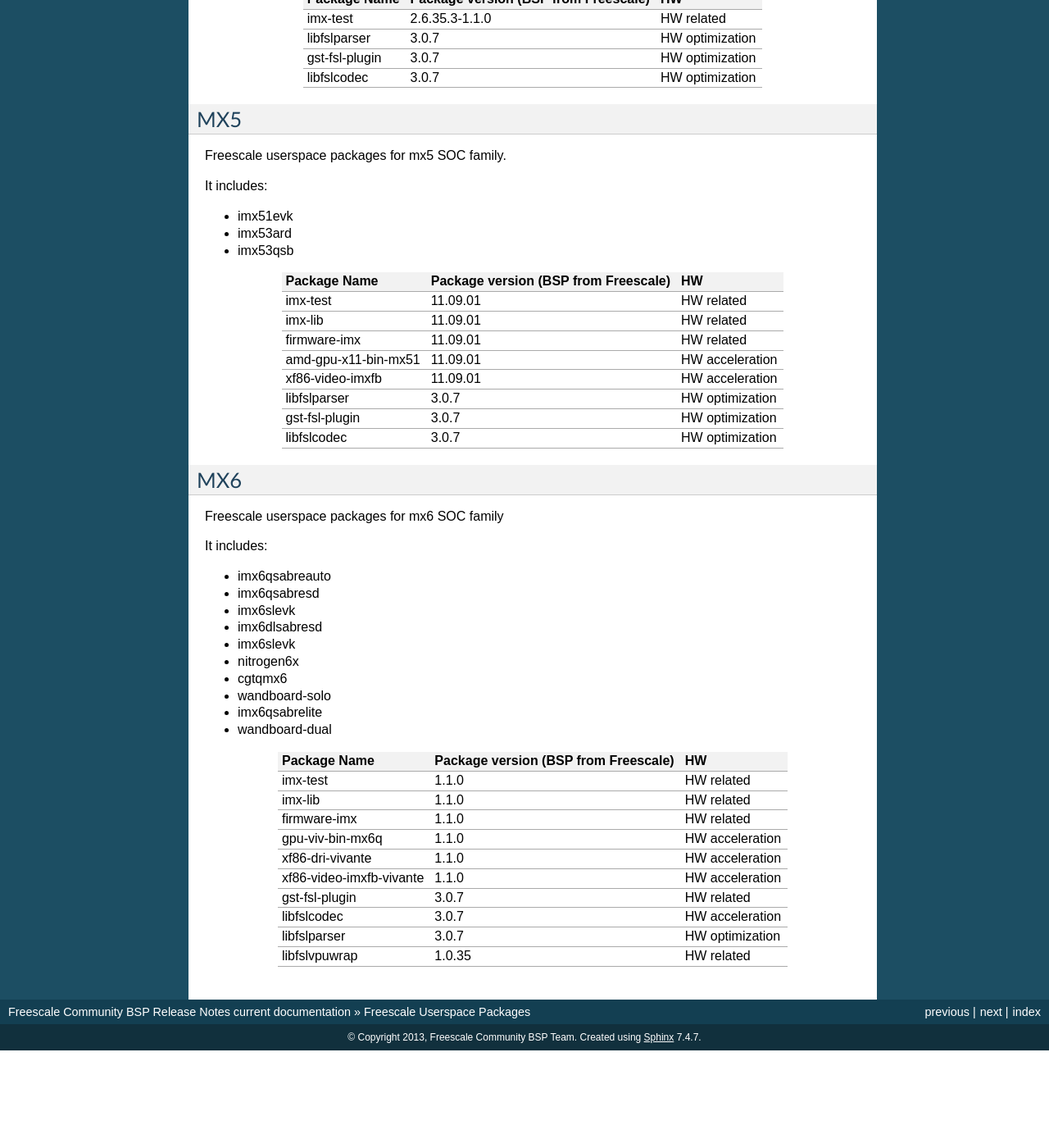
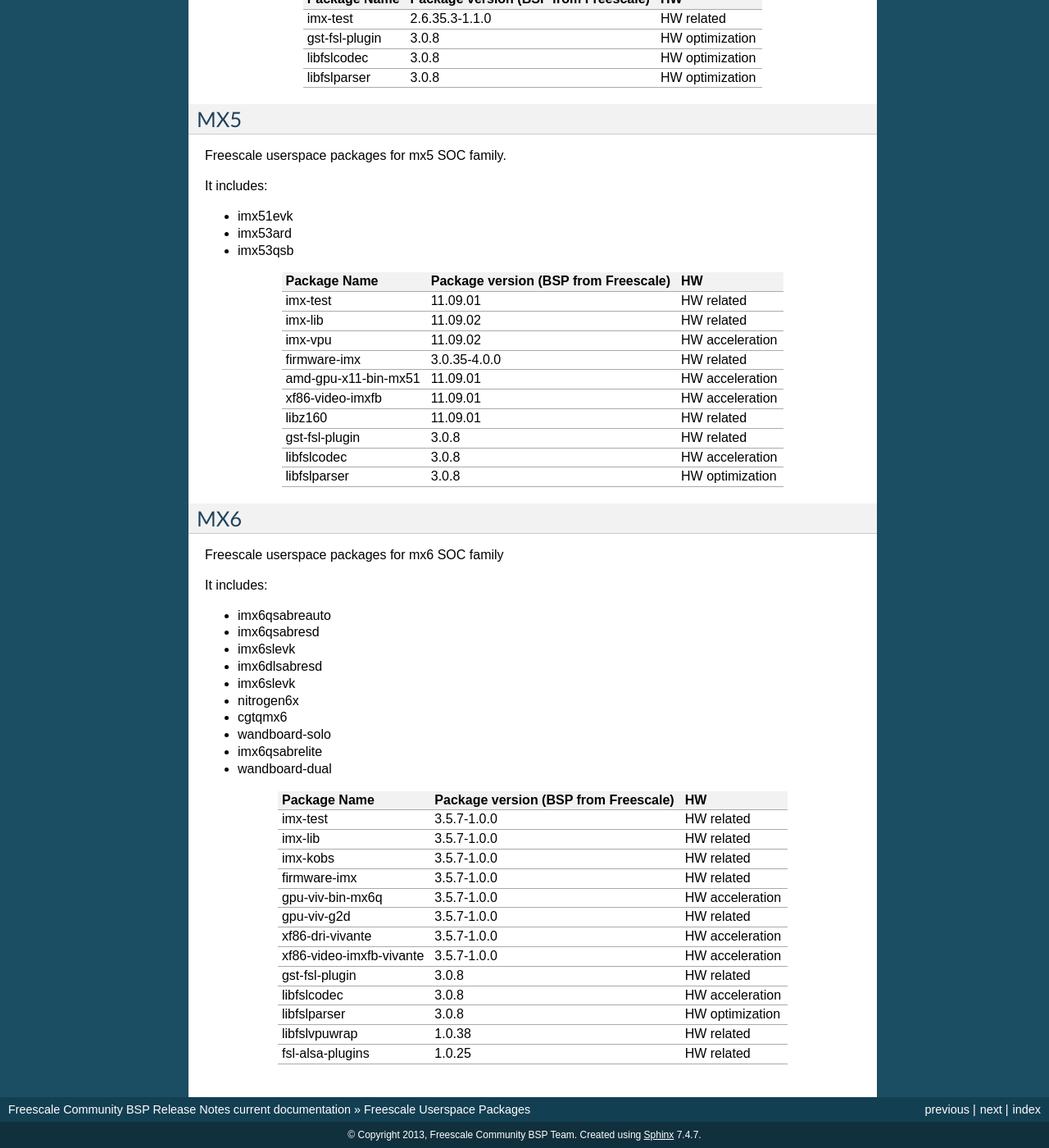
Before and after one commit to Freescale/Documentation, a Sphinx documentation site: the page built from release-notes/source/fsl-userspace-pkg.rst, in a window 1280 px wide and 1400 px high, scrolled down 543 px. Shown: the whole window at 82% size. Built offline with Sphinx 7.4.7, drawn with Linux system fonts in a browser that asks for light colours; before the commit the page ends 1824 px from its top, so only the background shows below that.

Commit message:
fsl-pkg-imx: Update version for user space pkgs
Add variables for MM version.

Signed-off-by: Daiane Angolini <daiane.angolini@freescale.com>

```diff
--- a/release-notes/source/fsl-pkg-imx28.inc
+++ b/release-notes/source/fsl-pkg-imx28.inc
@@ -2,7 +2,7 @@
 Package Name          Package version (BSP from Freescale)     HW
 ================      =====================================    ================
 imx-test              2.6.35.3-1.1.0                           HW related
-libfslparser          3.0.7                                    HW optimization
-gst-fsl-plugin        3.0.7                                    HW optimization
-libfslcodec           3.0.7                                    HW optimization
+gst-fsl-plugin        |mm_version|                             HW optimization
+libfslcodec           |mm_version|                             HW optimization
+libfslparser          |mm_version|                             HW optimization
 ================      =====================================    ================
--- a/release-notes/source/fsl-pkg-imx5.inc
+++ b/release-notes/source/fsl-pkg-imx5.inc
@@ -2,11 +2,13 @@
 Package Name                 Package version (BSP from Freescale)     HW
 ========================     =====================================   ================
 imx-test                     11.09.01                                HW related
-imx-lib                      11.09.01                                HW related
-firmware-imx                 11.09.01                                HW related
+imx-lib                      11.09.02                                HW related
+imx-vpu                      11.09.02                                HW acceleration
+firmware-imx                 3.0.35-4.0.0                            HW related
 amd-gpu-x11-bin-mx51         11.09.01                                HW acceleration
 xf86-video-imxfb             11.09.01                                HW acceleration
-libfslparser                 3.0.7                                   HW optimization
-gst-fsl-plugin               3.0.7                                   HW optimization
-libfslcodec                  3.0.7                                   HW optimization
+libz160                      11.09.01                                HW related
+gst-fsl-plugin               |mm_version|                            HW related
+libfslcodec                  |mm_version|                            HW acceleration
+libfslparser                 |mm_version|                            HW optimization
 ========================     =====================================   ================
--- a/release-notes/source/fsl-pkg-imx6.inc
+++ b/release-notes/source/fsl-pkg-imx6.inc
@@ -1,14 +1,17 @@
 =========================     =====================================   ===============
 Package Name                  Package version (BSP from Freescale)    HW
 =========================     =====================================   ===============
-imx-test                      1.1.0                                   HW related
-imx-lib                       1.1.0                                   HW related
-firmware-imx                  1.1.0                                   HW related
-gpu-viv-bin-mx6q              1.1.0                                   HW acceleration
-xf86-dri-vivante              1.1.0                                   HW acceleration
-xf86-video-imxfb-vivante      1.1.0                                   HW acceleration
-gst-fsl-plugin                3.0.7                                   HW related
-libfslcodec                   3.0.7                                   HW acceleration
-libfslparser                  3.0.7                                   HW optimization
-libfslvpuwrap                 1.0.35                                  HW related
+imx-test                      |latest_bsp_version_mx6|                HW related
+imx-lib                       |latest_bsp_version_mx6|                HW related
+imx-kobs                      |latest_bsp_version_mx6|                HW related
+firmware-imx                  |latest_bsp_version_mx6|                HW related
+gpu-viv-bin-mx6q              |latest_bsp_version_mx6|                HW acceleration
+gpu-viv-g2d                   |latest_bsp_version_mx6|                HW related
+xf86-dri-vivante              |latest_bsp_version_mx6|                HW acceleration
+xf86-video-imxfb-vivante      |latest_bsp_version_mx6|                HW acceleration
+gst-fsl-plugin                |mm_version|                            HW related
+libfslcodec                   |mm_version|                            HW acceleration
+libfslparser                  |mm_version|                            HW optimization
+libfslvpuwrap                 |libfslvpuwrap_version|                 HW related
+fsl-alsa-plugins              1.0.25                                  HW related
 =========================     =====================================   ===============
--- a/release-notes/source/fsl-userspace-pkg.rst
+++ b/release-notes/source/fsl-userspace-pkg.rst
@@ -1,5 +1,8 @@
 Freescale Userspace Packages
 ============================
+.. |mm_version| replace:: 3.0.8
+.. |libfslvpuwrap_version| replace:: 1.0.38
+.. |latest_bsp_version_mx6| replace:: 3.5.7-1.0.0
 
 This section shows the version package for each board.
 Those packages provides hardware acceleration for GPU or VPU,
```
